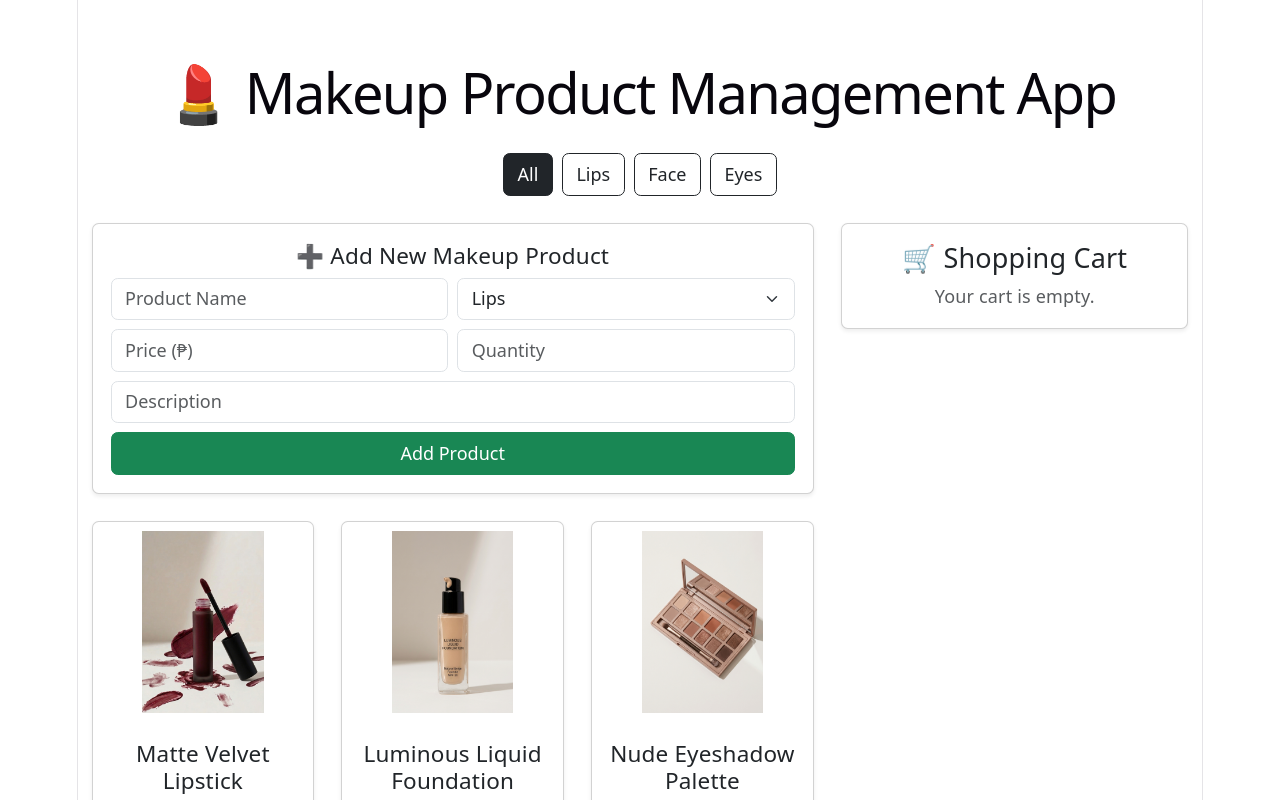
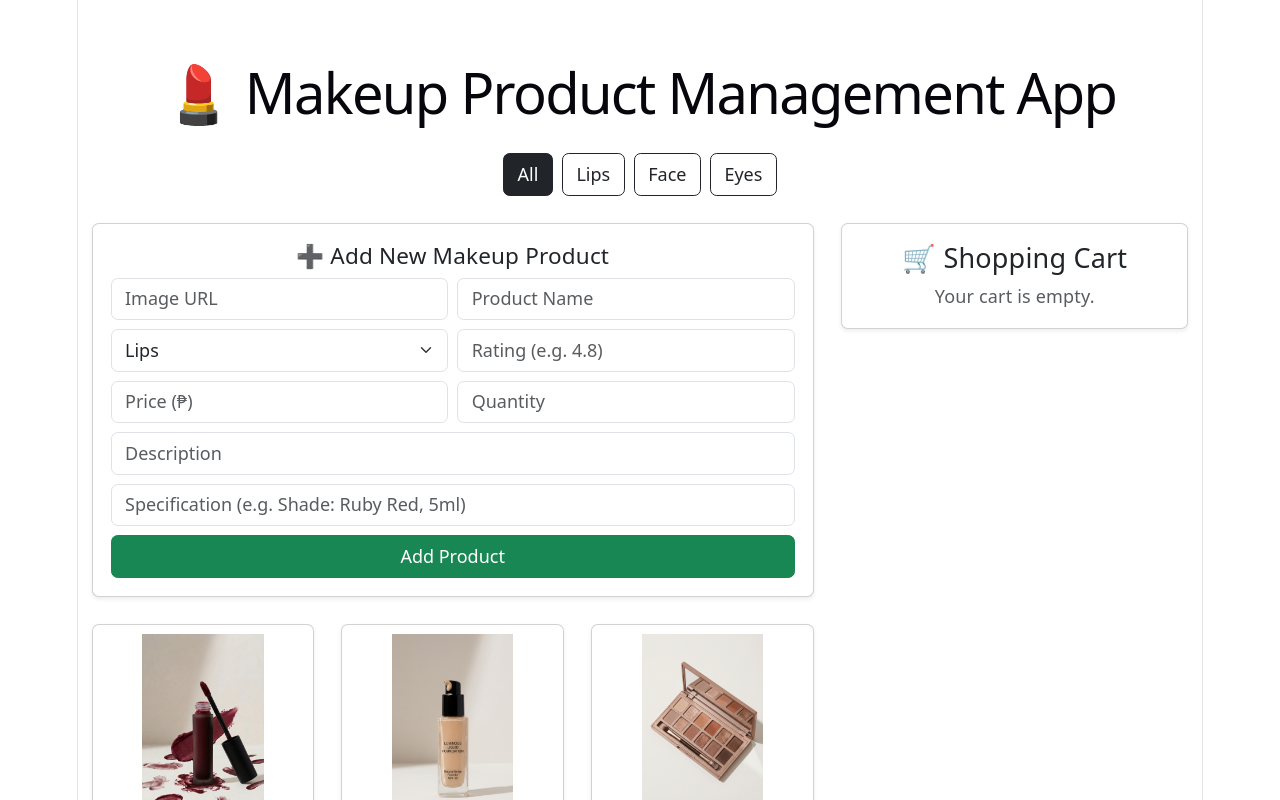
Before and after one commit to lasalamiatrisha/react-product-app, a React (Vite) app: page / in a window 1280 px wide. Shown: the top 800 px of the page. Built offline with nearby package versions, Linux system fonts and the light colour scheme.

Commit message:
Feature: Add complete Add Product form with full rubric fields, validation, and dynamic insertion

```diff
--- a/src/components/AddProductForm.jsx
+++ b/src/components/AddProductForm.jsx
@@ -1,40 +1,53 @@
 import React, { useState } from 'react';
 
 export default function AddProductForm({ onAddProduct }) {
+  const [image, setImage] = useState('');
   const [name, setName] = useState('');
   const [category, setCategory] = useState('Lips');
+  const [description, setDescription] = useState('');
+  const [specification, setSpecification] = useState('');
+  const [rating, setRating] = useState('');
   const [price, setPrice] = useState('');
   const [quantity, setQuantity] = useState('');
-  const [description, setDescription] = useState('');
 
   const handleSubmit = (e) => {
     e.preventDefault();
-    if (!name || !price || !quantity || !description) {
+
+    if (!image || !name || !category || !description || !specification || !rating || !price || !quantity) {
       alert("Please fill in all required fields!");
       return;
     }
 
     onAddProduct({
+      image,
       name,
       category,
+      description,
+      specification,
+      rating: parseFloat(rating),
       price: parseFloat(price),
-      quantity: parseInt(quantity),
-      image: '/lipstick.png', // Default image fallback
-      description,
-      specification: "Newly added item",
-      rating: 5.0
+      quantity: parseInt(quantity)
     });
 
+    // Reset form fields
+    setImage('');
     setName('');
+    setCategory('Lips');
+    setDescription('');
+    setSpecification('');
+    setRating('');
     setPrice('');
     setQuantity('');
-    setDescription('');
   };
 
   return (
     <div className="card shadow-sm p-3 mb-4">
       <h5>➕ Add New Makeup Product</h5>
       <form onSubmit={handleSubmit} className="row g-2">
+        {/* Form fields for product details */}
+        <div className="col-md-6">
+          <input type="text" className="form-control" placeholder="Image URL" value={image} onChange={e => setImage(e.target.value)} />
+        </div>
         <div className="col-md-6">
           <input type="text" className="form-control" placeholder="Product Name" value={name} onChange={e => setName(e.target.value)} />
         </div>
@@ -46,7 +59,10 @@ export default function AddProductForm({ onAddProduct }) {
           </select>
         </div>
         <div className="col-md-6">
-          <input type="number" className="form-control" placeholder="Price (₱)" value={price} onChange={e => setPrice(e.target.value)} />
+          <input type="number" step="0.1" max="5" className="form-control" placeholder="Rating (e.g. 4.8)" value={rating} onChange={e => setRating(e.target.value)} />
+        </div>
+        <div className="col-md-6">
+          <input type="number" step="0.01" className="form-control" placeholder="Price (₱)" value={price} onChange={e => setPrice(e.target.value)} />
         </div>
         <div className="col-md-6">
           <input type="number" className="form-control" placeholder="Quantity" value={quantity} onChange={e => setQuantity(e.target.value)} />
@@ -55,6 +71,9 @@ export default function AddProductForm({ onAddProduct }) {
           <input type="text" className="form-control" placeholder="Description" value={description} onChange={e => setDescription(e.target.value)} />
         </div>
         <div className="col-12">
+          <input type="text" className="form-control" placeholder="Specification (e.g. Shade: Ruby Red, 5ml)" value={specification} onChange={e => setSpecification(e.target.value)} />
+        </div>
+        <div className="col-12">
           <button type="submit" className="btn btn-success w-100">Add Product</button>
         </div>
       </form>
```
